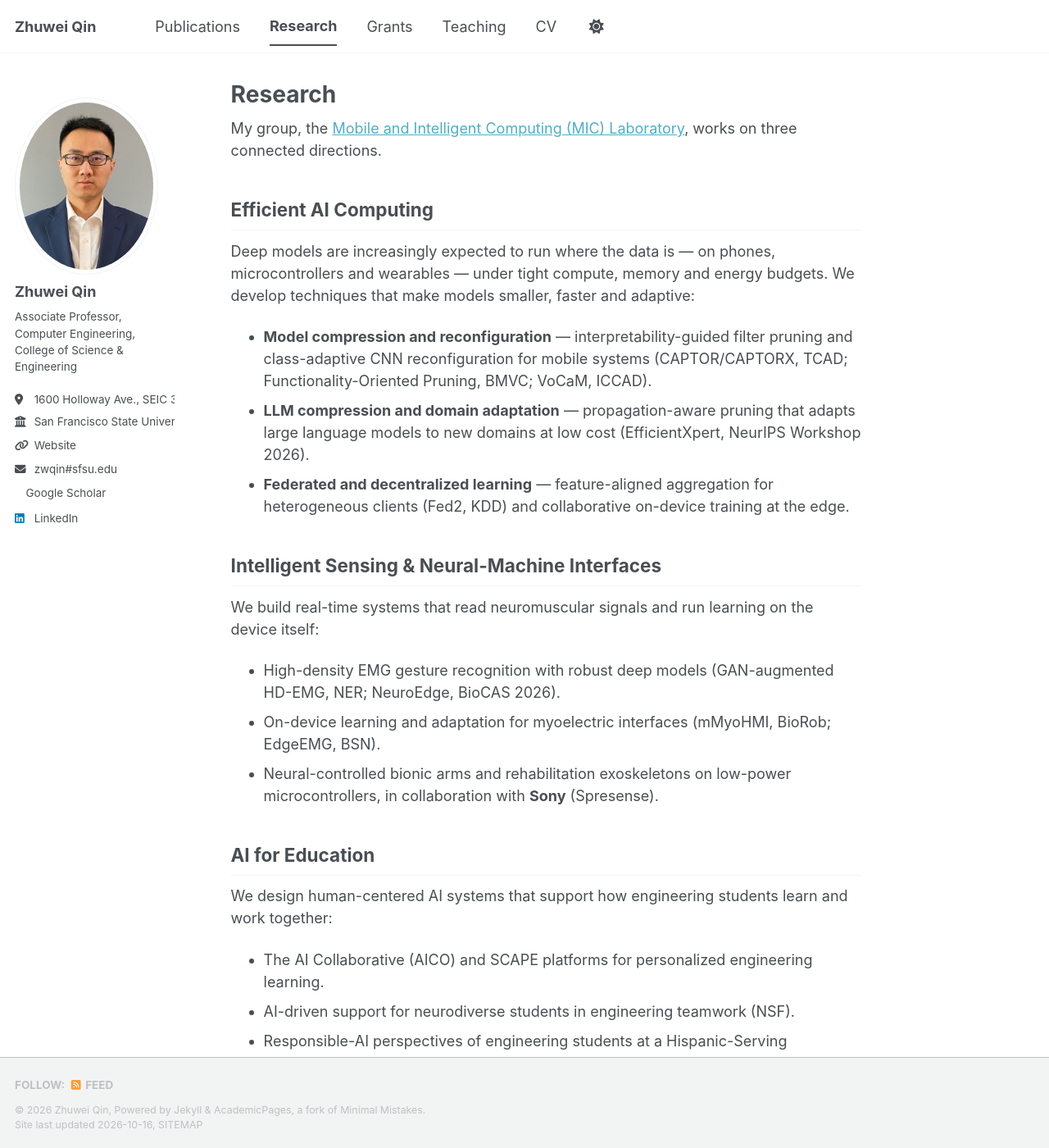
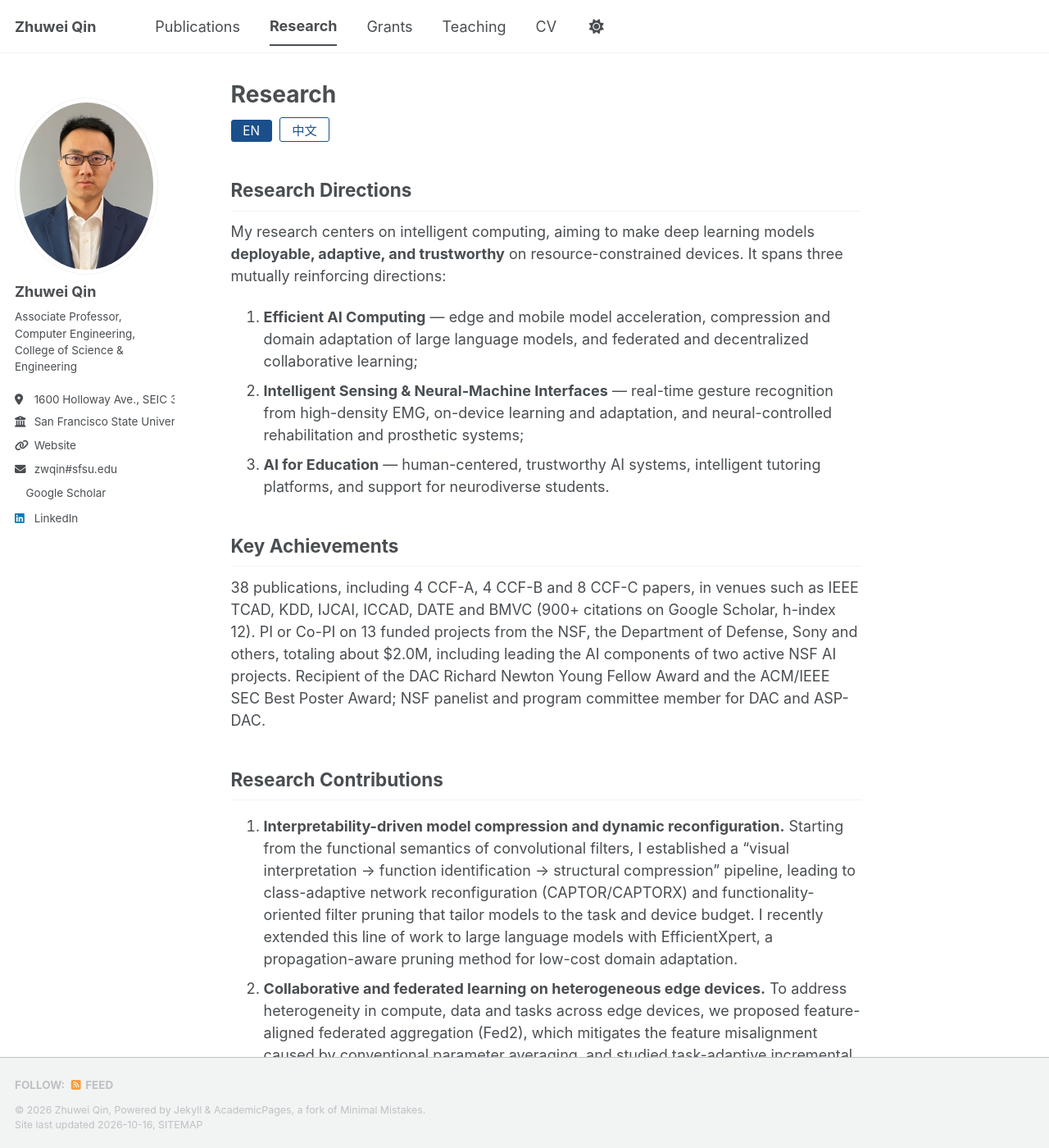
Before and after one commit to ZhuweiQin/ZhuweiQin.github.io, a Jekyll site: the page built from _pages/research.md, in a window 1280 px wide and 1400 px high. Shown: the whole window at 82% size. Built offline with Jekyll 4.4.1, drawn with Linux system fonts in a browser that asks for light colours; a style sheet for code colours, icons or effects is not loaded; some of the changed text lies outside the part shown.

Commit message:
Bilingual research overview (EN/中文)
Co-Authored-By: Claude Opus 5.5 <noreply@anthropic.com>
Claude-Session: https://claude.ai/code/session_01Jmez7EJxn7JDp7Noeo1VuE

```diff
--- a/_pages/research.md
+++ b/_pages/research.md
@@ -5,28 +5,71 @@ permalink: /research/
 author_profile: true
 ---
 
-My group, the [Mobile and Intelligent Computing (MIC) Laboratory](http://sfsu-miclab.org/), works on three connected directions.
+<div class="bio-switch">
+  <button class="bio-btn active" data-lang="en">EN</button>
+  <button class="bio-btn" data-lang="zh">中文</button>
+</div>
 
-## Efficient AI Computing
+<div class="bio-content" id="research-en" markdown="1">
 
-Deep models are increasingly expected to run where the data is — on phones, microcontrollers and wearables — under tight compute, memory and energy budgets. We develop techniques that make models smaller, faster and adaptive:
+## Research Directions
 
-- **Model compression and reconfiguration** — interpretability-guided filter pruning and class-adaptive CNN reconfiguration for mobile systems (CAPTOR/CAPTORX, TCAD; Functionality-Oriented Pruning, BMVC; VoCaM, ICCAD).
-- **LLM compression and domain adaptation** — propagation-aware pruning that adapts large language models to new domains at low cost (EfficientXpert, NeurIPS Workshop 2026).
-- **Federated and decentralized learning** — feature-aligned aggregation for heterogeneous clients (Fed2, KDD) and collaborative on-device training at the edge.
+My research centers on intelligent computing, aiming to make deep learning models **deployable, adaptive, and trustworthy** on resource-constrained devices. It spans three mutually reinforcing directions:
 
-## Intelligent Sensing & Neural-Machine Interfaces
+1. **Efficient AI Computing** — edge and mobile model acceleration, compression and domain adaptation of large language models, and federated and decentralized collaborative learning;
+2. **Intelligent Sensing & Neural-Machine Interfaces** — real-time gesture recognition from high-density EMG, on-device learning and adaptation, and neural-controlled rehabilitation and prosthetic systems;
+3. **AI for Education** — human-centered, trustworthy AI systems, intelligent tutoring platforms, and support for neurodiverse students.
 
-We build real-time systems that read neuromuscular signals and run learning on the device itself:
+## Key Achievements
 
-- High-density EMG gesture recognition with robust deep models (GAN-augmented HD-EMG, NER; NeuroEdge, BioCAS 2026).
-- On-device learning and adaptation for myoelectric interfaces (mMyoHMI, BioRob; EdgeEMG, BSN).
-- Neural-controlled bionic arms and rehabilitation exoskeletons on low-power microcontrollers, in collaboration with **Sony** (Spresense).
+38 publications, including 4 CCF-A, 4 CCF-B and 8 CCF-C papers, in venues such as IEEE TCAD, KDD, IJCAI, ICCAD, DATE and BMVC (900+ citations on Google Scholar, h-index 12). PI or Co-PI on 13 funded projects from the NSF, the Department of Defense, Sony and others, totaling about $2.0M, including leading the AI components of two active NSF AI projects. Recipient of the DAC Richard Newton Young Fellow Award and the ACM/IEEE SEC Best Poster Award; NSF panelist and program committee member for DAC and ASP-DAC.
 
-## AI for Education
+## Research Contributions
 
-We design human-centered AI systems that support how engineering students learn and work together:
+1. **Interpretability-driven model compression and dynamic reconfiguration.** Starting from the functional semantics of convolutional filters, I established a "visual interpretation → function identification → structural compression" pipeline, leading to class-adaptive network reconfiguration (CAPTOR/CAPTORX) and functionality-oriented filter pruning that tailor models to the task and device budget. I recently extended this line of work to large language models with EfficientXpert, a propagation-aware pruning method for low-cost domain adaptation.
+2. **Collaborative and federated learning on heterogeneous edge devices.** To address heterogeneity in compute, data and tasks across edge devices, we proposed feature-aligned federated aggregation (Fed2), which mitigates the feature misalignment caused by conventional parameter averaging, and studied task-adaptive incremental learning and decentralized collaborative training so that devices can learn together while keeping data local.
+3. **On-device adaptive neural-machine interfaces.** I built an end-to-end pipeline from robust sensing to lightweight inference to on-device adaptation: GAN-based augmentation for robust HD-EMG recognition, efficient recognition networks for embedded hardware, and on-device online learning (mMyoHMI, EdgeEMG, NeuroEdge). Deployed with Sony on low-power microcontrollers, these techniques support rehabilitation exoskeletons and neural-controlled bionic arms.
+4. **Human-centered AI for education.** I developed the AI Collaborative teaching platforms (AICO/SCAPE), piloted in engineering courses, to advance trustworthy and explainable AI in education.
 
-- The AI Collaborative (AICO) and SCAPE platforms for personalized engineering learning.
-- AI-driven support for neurodiverse students in engineering teamwork (NSF).
-- Responsible-AI perspectives of engineering students at a Hispanic-Serving Institution.
+</div>
+
+<div class="bio-content" id="research-zh" markdown="1" style="display:none">
+
+## 研究方向
+
+长期从事智能计算研究，致力于解决深度学习模型在资源受限设备上“部署难、适应难、可信难”的问题，形成三个相互支撑的研究方向：
+
+1. **高效人工智能计算**：边缘与移动端深度模型加速、大语言模型压缩与领域适配、联邦学习与去中心化协同学习；
+2. **智能感知与人机接口**：基于高密度肌电的实时手势识别、端侧学习与自适应、神经控制康复与假肢系统；
+3. **人工智能赋能工程教育**：以人为中心的可信AI系统、智能辅导平台、神经多样性学生支持。
+
+## 主要成果
+
+已发表学术论文38篇，其中CCF-A类4篇、CCF-B类4篇、CCF-C类8篇，代表性成果发表于IEEE TCAD、KDD、IJCAI、ICCAD、DATE、BMVC等，Google Scholar引用900余次，h指数12。主持或作为Co-PI承担美国国家科学基金会（NSF）、美国国防部、索尼公司等资助的科研项目13项，总经费约200万美元，其中牵头负责两项在研NSF人工智能项目的AI部分。曾获DAC Richard Newton青年学者奖、ACM/IEEE SEC最佳海报奖；担任NSF项目评审专家及DAC、ASP-DAC程序委员会委员。
+
+## 学术创新点
+
+1. **可解释性驱动的模型压缩与动态重构**：从卷积滤波器的功能语义出发，建立“可视化解释—功能识别—结构压缩”的技术路线，提出按任务类别自适应重构网络的方法（CAPTOR/CAPTORX）和面向功能的滤波器剪枝，使模型可根据任务与设备资源按需裁剪；近期将该思路拓展至大语言模型，提出传播感知剪枝方法EfficientXpert，实现低成本领域适配。
+2. **面向异构边缘设备的协同与联邦学习**：针对边缘设备在算力、数据与任务上的异构性，提出特征对齐的联邦聚合方法（Fed2），缓解传统参数平均导致的特征错位；并研究任务自适应增量学习与去中心化协同训练，支持多设备在数据不出本地的前提下协同演进。
+3. **端侧自适应的神经-机器接口**：打通“鲁棒感知—轻量推理—端侧自适应”全流程，利用生成对抗网络增强高密度肌电识别的鲁棒性，设计面向嵌入式设备的高效识别网络，并实现端侧在线学习与自适应（mMyoHMI、EdgeEMG、NeuroEdge），并与索尼公司合作部署于低功耗微控制器，应用于康复外骨骼与神经控制仿生手臂。
+4. **以人为中心的教育AI系统**：研发AI协同教学平台（AICO/SCAPE）并在工程课程中试点应用，推动AI在教育场景中可信、可解释地落地。
+
+</div>
+
+<script>
+(function () {
+  var btns = document.querySelectorAll('.bio-btn');
+  var TITLES = { en: 'Research', zh: '研究概述' };
+  function show(lang) {
+    document.getElementById('research-en').style.display = lang === 'en' ? '' : 'none';
+    document.getElementById('research-zh').style.display = lang === 'zh' ? '' : 'none';
+    var t = document.querySelector('.page__title'); if (t) t.textContent = TITLES[lang];
+    btns.forEach(function (b) { b.classList.toggle('active', b.dataset.lang === lang); });
+    try { localStorage.setItem('bio-lang', lang); } catch (e) {}
+  }
+  btns.forEach(function (b) { b.addEventListener('click', function () { show(b.dataset.lang); }); });
+  var init = location.hash === '#zh' ? 'zh' : null;
+  if (!init) { try { init = localStorage.getItem('bio-lang'); } catch (e) {} }
+  show(init === 'zh' ? 'zh' : 'en');
+})();
+</script>
```
